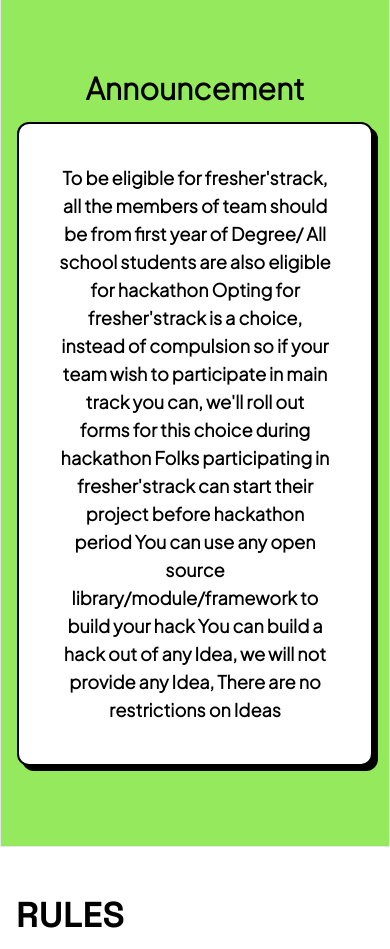
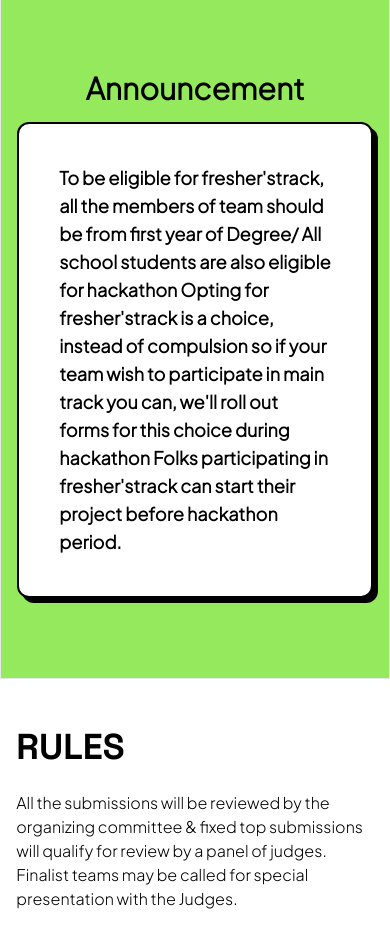
Before and after one commit to gdgcnitj/hackmol-4, a Next.js app: page / in a window 390 px wide. Shown: the part 2900-3849 px from the top of the page. Built offline with nearby package versions, Linux system fonts and the light colour scheme; a web font is replaced by a local one.

Commit message:
upfdarte

```diff
--- a/src/components/Announcement.js
+++ b/src/components/Announcement.js
@@ -8,16 +8,18 @@ const Announcement = () => {
                 <div>
                     <h1 className="justify-center h-1/2 text-black  text-3xl md:text-4xl font-extrabold items-center pb-4 text-center ">Announcement</h1>
                 </div>
-                <div className="font-semibold text-center border-2 border-black p-10 shadow-3xl bg-white rounded-xl w-11/12 sm:w-9/12 text-lg ">
+                <div className="font-semibold sm:text-center border-2 border-black p-10 shadow-3xl bg-white rounded-xl w-11/12 sm:w-9/12 text-lg ">
                 To be eligible for fresher&apos;strack, all the members of team should be from first year of Degree/ All school students are also eligible for hackathon
 
 Opting for fresher&apos;strack is a choice, instead of compulsion so if your team wish to participate in main track you can, we&apos;ll roll out forms for this choice during hackathon
 
-Folks participating in fresher&apos;strack can start their project before hackathon period
+Folks participating in fresher&apos;strack can start their project before hackathon period.
+<span className="hidden sm:inline" >
 
-You can use any open source library/module/framework to build your hack
+    You can use any open source library/module/framework to build your hack
 
-You can build a hack out of any Idea, we will not provide any Idea, There are no restrictions on Ideas
+    You can build a hack out of any Idea, we will not provide any Idea, There are no restrictions on Ideas
+</span>
 
 
                 </div>
```
